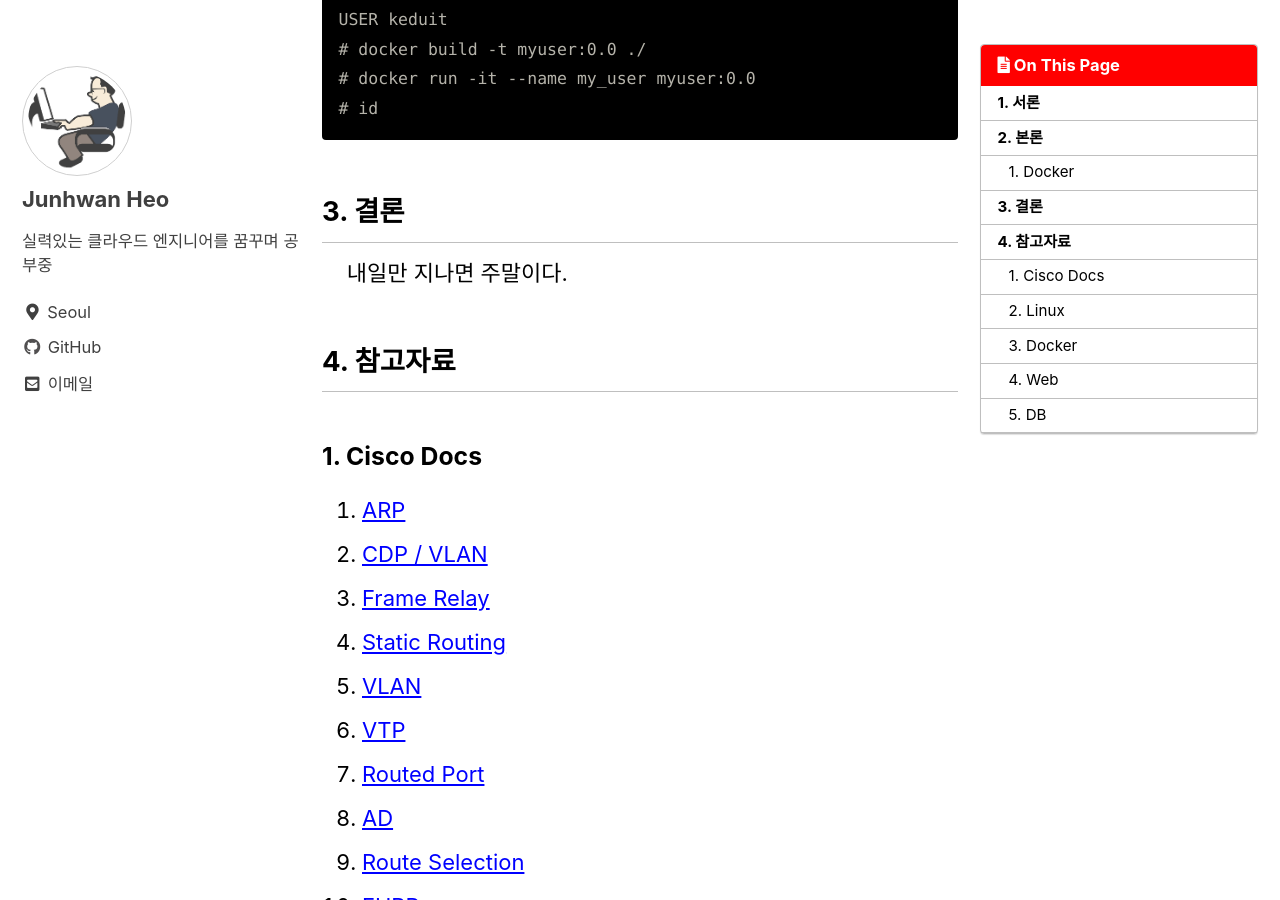
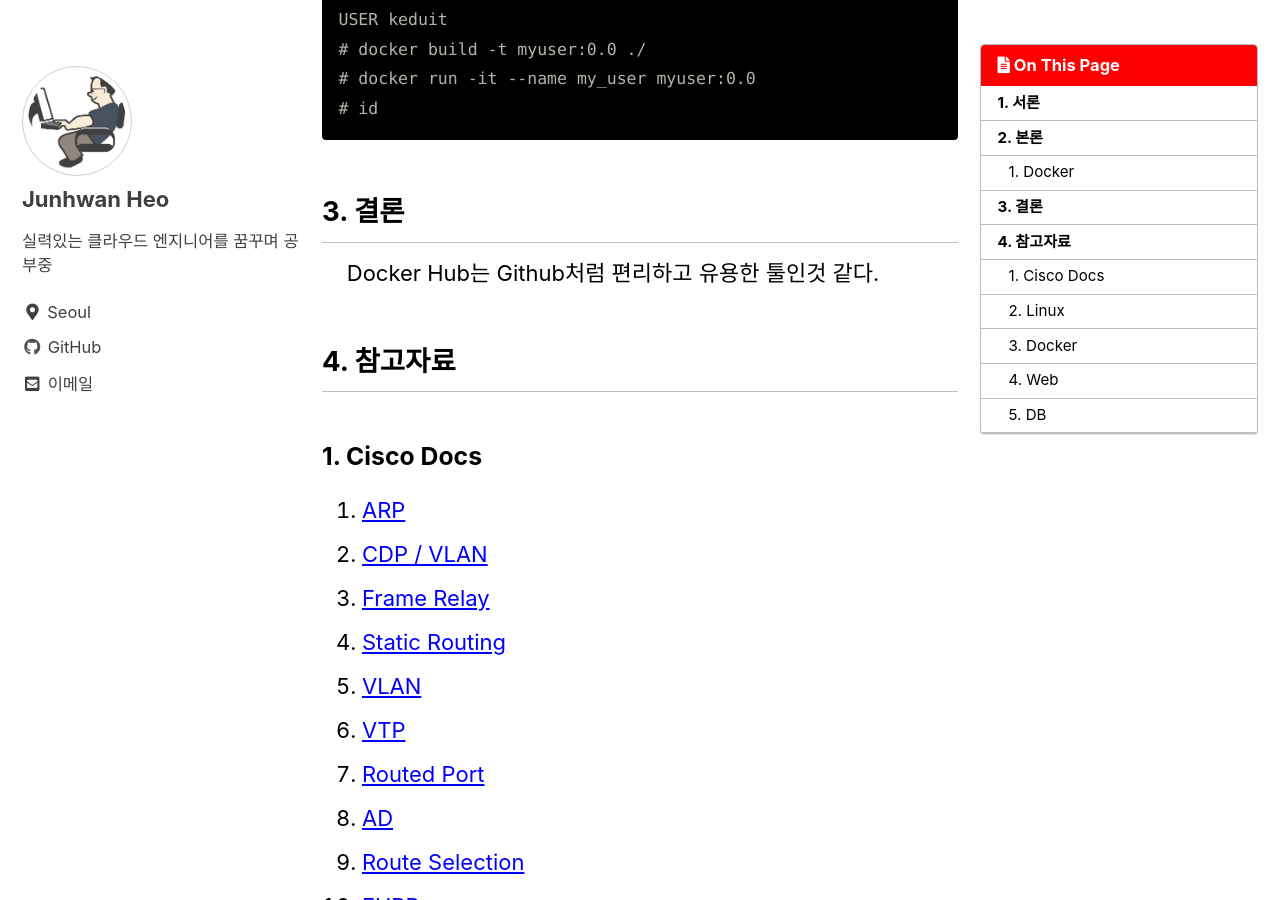
Before and after one commit to holeman4110/holeman4110.github.io, a Jekyll site: the page built from _posts/2023-05-18-keduit-day72.md, in a window 1280 px wide and 900 px high, scrolled down 3540 px. Built offline with Jekyll 4.4.1, drawn with Linux system fonts in a browser that asks for light colours; cached includes are drawn as plain includes; a script bundle is joined from its source files by our own code; comment, search, counter and statistics services are not loaded.

Commit message:
Update 2023-05-18-keduit-day72.md

```diff
--- a/_posts/2023-05-18-keduit-day72.md
+++ b/_posts/2023-05-18-keduit-day72.md
@@ -146,7 +146,7 @@ USER keduit
 
 ## 3. 결론
 
-&nbsp;&nbsp;&nbsp;&nbsp;내일만 지나면 주말이다.
+&nbsp;&nbsp;&nbsp;&nbsp;Docker Hub는 Github처럼 편리하고 유용한 툴인것 같다.
 
 ## 4. 참고자료
 
```
